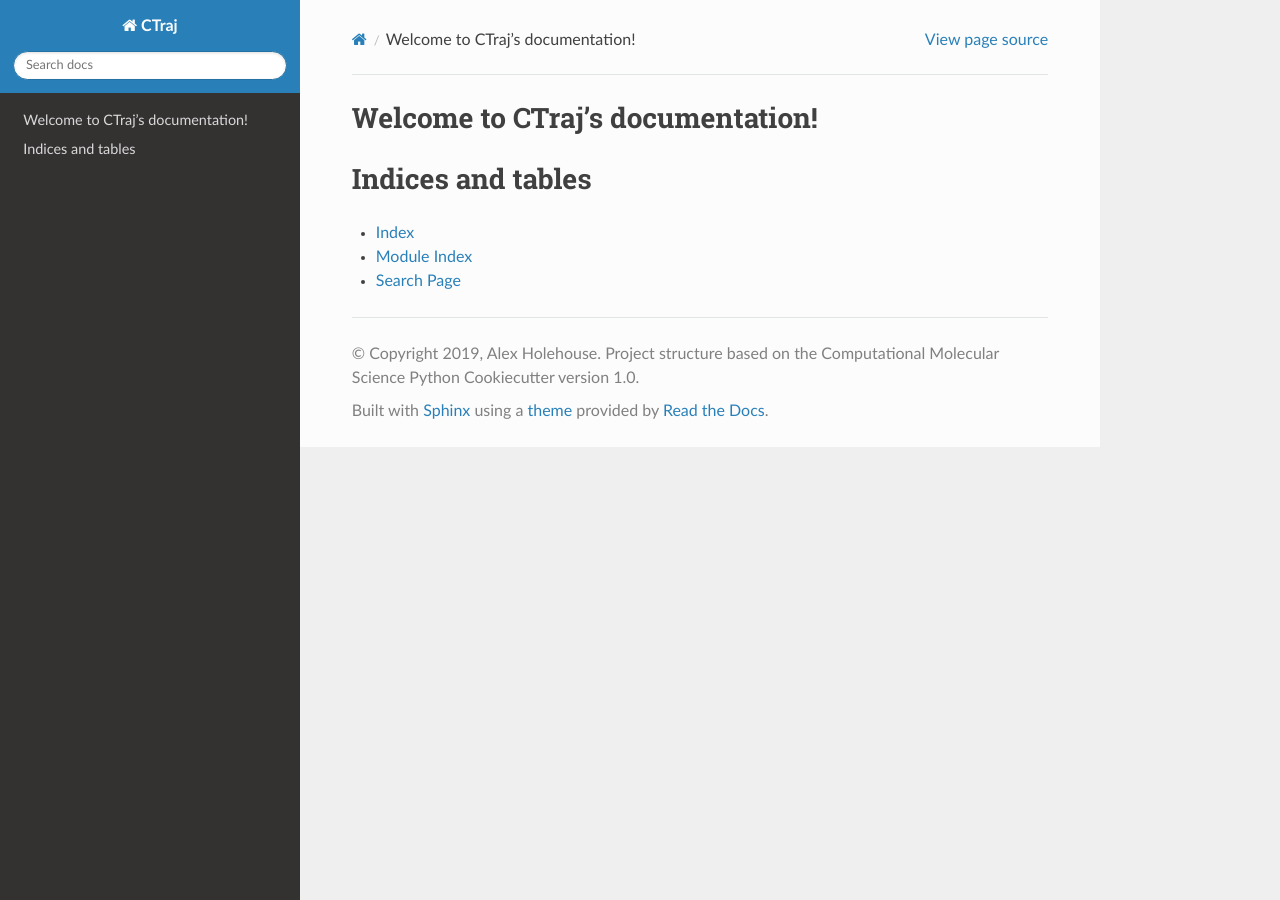
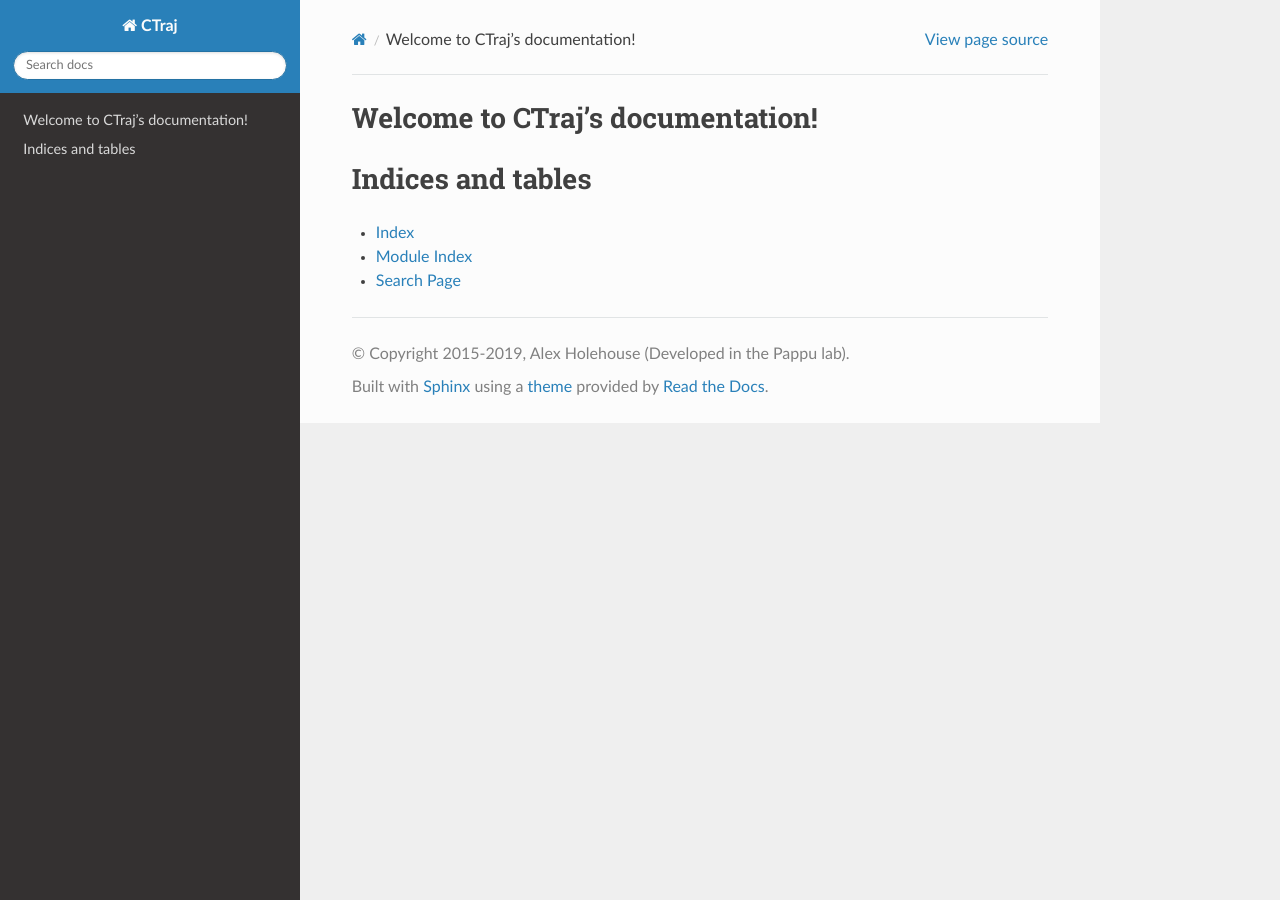
Before and after one commit to holehouse-lab/soursop, a Sphinx documentation site: the page built from docs/index.rst, in a window 1280 px wide. Built offline with Sphinx 7.4.7 and the Read the Docs theme 2.0.0, drawn with Linux system fonts in a browser that asks for light colours.

```diff
--- a/docs/conf.py
+++ b/docs/conf.py
@@ -20,8 +20,7 @@
 # -- Project information -----------------------------------------------------
 
 project = 'CTraj'
-copyright = ("2019, Alex Holehouse. Project structure based on the "
-             "Computational Molecular Science Python Cookiecutter version 1.0")
+copyright = ("2015-2019, Alex Holehouse (Developed in the Pappu lab)")
 author = 'Alex Holehouse'
 
 # The short X.Y version
@@ -42,6 +41,7 @@ release = ''
 extensions = [
     'sphinx.ext.autodoc',
     'sphinx.ext.mathjax',
+    'sphinx.ext.napoleon',
 ]
 
 # Add any paths that contain templates here, relative to this directory.
```
Also changed, not shown: CTraj/__init__.py (added, +14 -0 lines), 1 other file.
